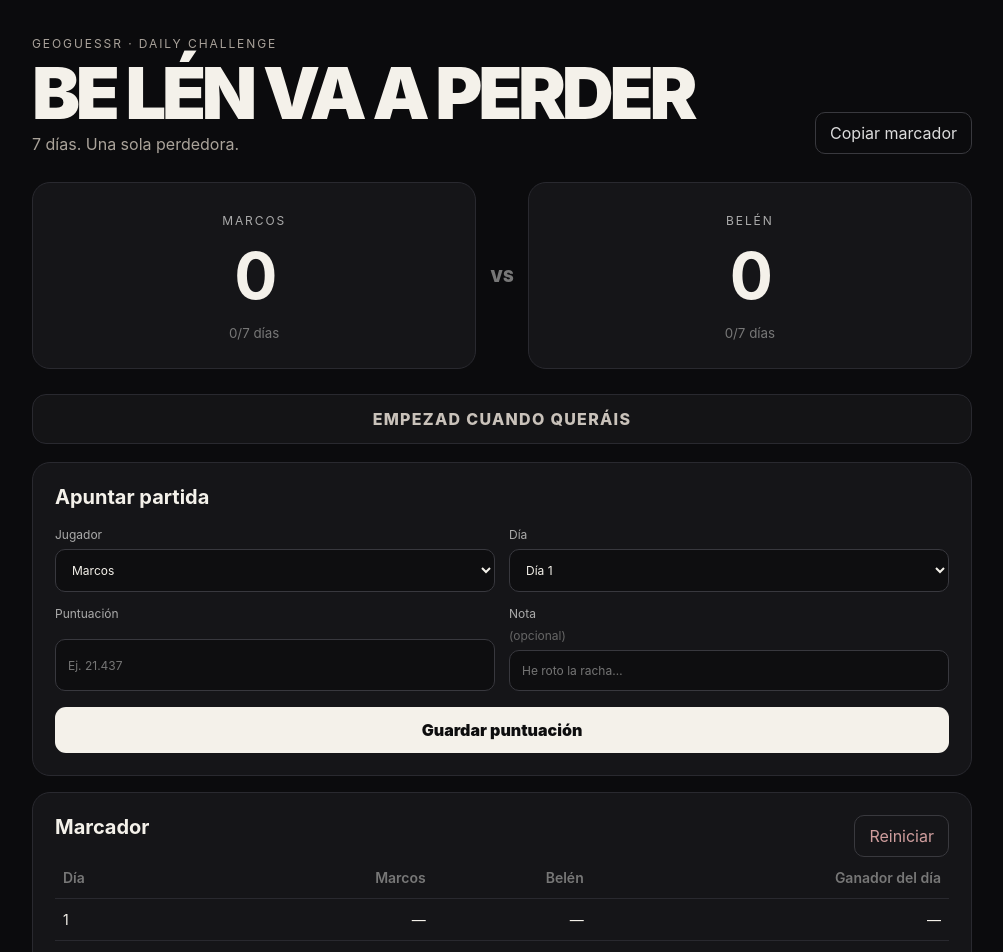
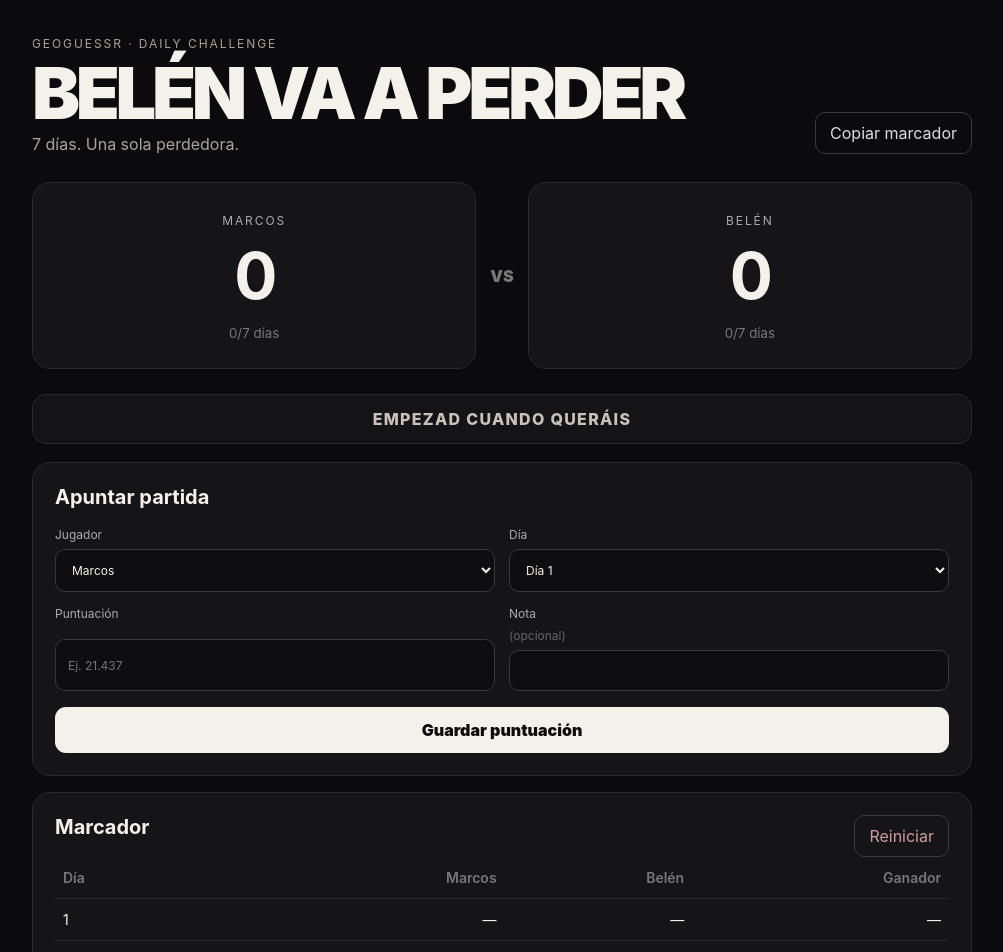
Before and after one commit to mcarrascosa11/belenvaaperder, a Next.js app: page / in a window 1280 px wide. Shown: the top 952 px of the page, without its empty margins (138-1141 px from the left). Built offline with nearby package versions, Linux system fonts and the light colour scheme.

Commit message:
fix: polish scoreboard heading and validation

```diff
--- a/app/page.tsx
+++ b/app/page.tsx
@@ -29,30 +29,30 @@ export default function Home() {
   useEffect(() => { if (loaded) localStorage.setItem(KEY, JSON.stringify(scores)); }, [scores, loaded]);
 
   const totals = useMemo(() => ({ Marcos: total(scores.Marcos), Belén: total(scores.Belén) }), [scores]);
-  const played = useMemo(() => Math.max(...Object.values(scores).map(arr => arr.filter(Boolean).length)), [scores]);
+  const played = useMemo(() => Math.max(...Object.values(scores).map(arr => arr.filter(Boolean).length), 0), [scores]);
   const loser = played === 7 && totals.Marcos !== totals.Belén ? (totals.Marcos < totals.Belén ? 'Marcos' : 'Belén') : null;
 
   function save() {
     const n = Number(score.replace(/\D/g, ''));
-    if (!n || n < 0 || n > 25000) return;
+    if (!n || n > 25000) return;
     setScores(s => ({ ...s, [player]: s[player].map((x, i) => i === day - 1 ? { score: n, note: note.trim() || undefined } : x) }));
     setScore(''); setNote('');
   }
   function clearAll() { if (confirm('¿Borrar todas las puntuaciones?')) setScores(empty); }
   function copySummary() {
-    const rows = Array.from({length:7}, (_, i) => `${i+1}. ${scores.Marcos[i]?.score ?? '—'} | ${scores['Belén'][i]?.score ?? '—'}`).join('\n');
+    const rows = Array.from({length:7}, (_, i) => `${i+1}. ${scores.Marcos[i]?.score ?? '—'} | ${scores.Belén[i]?.score ?? '—'}`).join('\n');
     navigator.clipboard?.writeText(`BELÉN VA A PERDER\n${rows}\nTOTAL Marcos: ${totals.Marcos}\nTOTAL Belén: ${totals.Belén}`);
   }
 
   return <main>
     <div className="wrap">
-      <header><div><span className="eyebrow">GEOGUESSR · DAILY CHALLENGE</span><h1>BE LÉN VA A PERDER</h1><p>7 días. Una sola perdedora.</p></div><button className="ghost" onClick={copySummary}>Copiar marcador</button></header>
+      <header><div><span className="eyebrow">GEOGUESSR · DAILY CHALLENGE</span><h1>BELÉN VA A PERDER</h1><p>7 días. Una sola perdedora.</p></div><button className="ghost" onClick={copySummary}>Copiar marcador</button></header>
       <section className="hero">
         <div className="scorebox"><span>MARCOS</span><strong>{fmt(totals.Marcos)}</strong><small>{scores.Marcos.filter(Boolean).length}/7 días</small></div>
         <div className="vs">VS</div>
         <div className="scorebox"><span>BELÉN</span><strong>{fmt(totals.Belén)}</strong><small>{scores.Belén.filter(Boolean).length}/7 días</small></div>
       </section>
-      {loser && <div className="loser">🚨 EL RETO ES PARA <b>{loser.toUpperCase()}</b> 🚨</div>}
+      {loser && <div className="loser">EL RETO ES PARA <b>{loser.toUpperCase()}</b></div>}
       {!loser && <div className="status">{played === 0 ? 'EMPEZAD CUANDO QUERÁIS' : `DÍA ${played} · ${totals.Marcos === totals.Belén ? 'EMPATE' : totals.Marcos > totals.Belén ? 'MARCOS VA POR DELANTE' : 'BELÉN VA POR DELANTE'}`}</div>}
 
       <section className="card">
@@ -60,15 +60,15 @@ export default function Home() {
         <div className="formgrid">
           <label>Jugador<select value={player} onChange={e => setPlayer(e.target.value as Player)}><option>Marcos</option><option>Belén</option></select></label>
           <label>Día<select value={day} onChange={e => setDay(Number(e.target.value))}>{[1,2,3,4,5,6,7].map(d=><option key={d} value={d}>Día {d}</option>)}</select></label>
-          <label>Puntuación<input inputMode="numeric" value={score} onChange={e => setScore(e.target.value)} placeholder="Ej. 21.437" /></label>
-          <label>Nota <span className="muted">(opcional)</span><input value={note} onChange={e => setNote(e.target.value)} placeholder="He roto la racha…" /></label>
+          <label>Puntuación<input inputMode="numeric" value={score} onChange={e => setScore(e.target.value)} onKeyDown={e=>{if(e.key==='Enter')save()}} placeholder="Ej. 21.437" /></label>
+          <label>Nota <span className="muted">(opcional)</span><input value={note} onChange={e => setNote(e.target.value)} /></label>
         </div>
         <button className="primary" onClick={save}>Guardar puntuación</button>
       </section>
 
       <section className="card tablecard">
         <div className="tablehead"><h2>Marcador</h2><button className="danger" onClick={clearAll}>Reiniciar</button></div>
-        <table><thead><tr><th>Día</th><th>Marcos</th><th>Belén</th><th>Ganador del día</th></tr></thead><tbody>
+        <table><thead><tr><th>Día</th><th>Marcos</th><th>Belén</th><th>Ganador</th></tr></thead><tbody>
           {[1,2,3,4,5,6,7].map(d => { const a=scores.Marcos[d-1]?.score, b=scores.Belén[d-1]?.score; return <tr key={d}><td>{d}</td><td>{a ? fmt(a) : '—'}</td><td>{b ? fmt(b) : '—'}</td><td>{a && b ? a === b ? 'Empate' : a > b ? 'Marcos' : 'Belén' : '—'}</td></tr> })}
           <tr className="total"><td>TOTAL</td><td>{fmt(totals.Marcos)}</td><td>{fmt(totals.Belén)}</td><td>{totals.Marcos===totals.Belén?'Empate':totals.Marcos>totals.Belén?'Marcos':'Belén'}</td></tr>
         </tbody></table>
```
